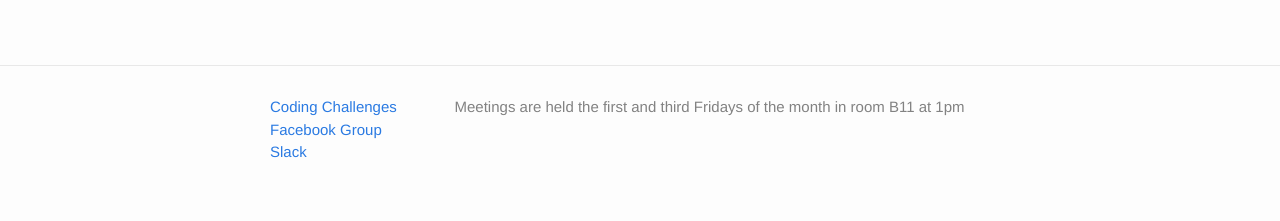
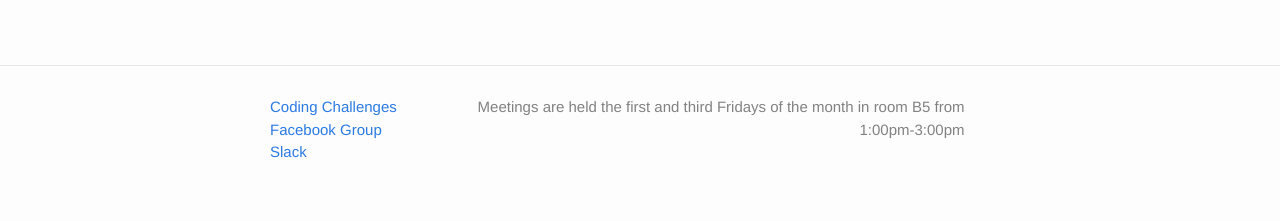
Before and after one commit to AICSC/aicsc.github.io, a Jekyll site: the page built from util/index.html, in a window 1280 px wide. Shown: the part 1071-1292 px from the top of the page. Built offline with Jekyll 4.4.1, drawn with Linux system fonts in a browser that asks for light colours.

Commit message:
Update _config.yml (#30)

```diff
--- a/_config.yml
+++ b/_config.yml
@@ -2,7 +2,7 @@ DontShowPostsBefore: 2016-08-01t01:00:00.00-08:00
 
 # Site settings
 title: "Bakersfield College Computer Science Club"
-description: "Meetings are held the first and third Fridays of the month in room B11 at 1pm"
+description: "Meetings are held the first and third Fridays of the month in room B5 from 1:00pm-3:00pm"
 url: "http://aicsc.github.io"
 baseurl: ""
 
```
